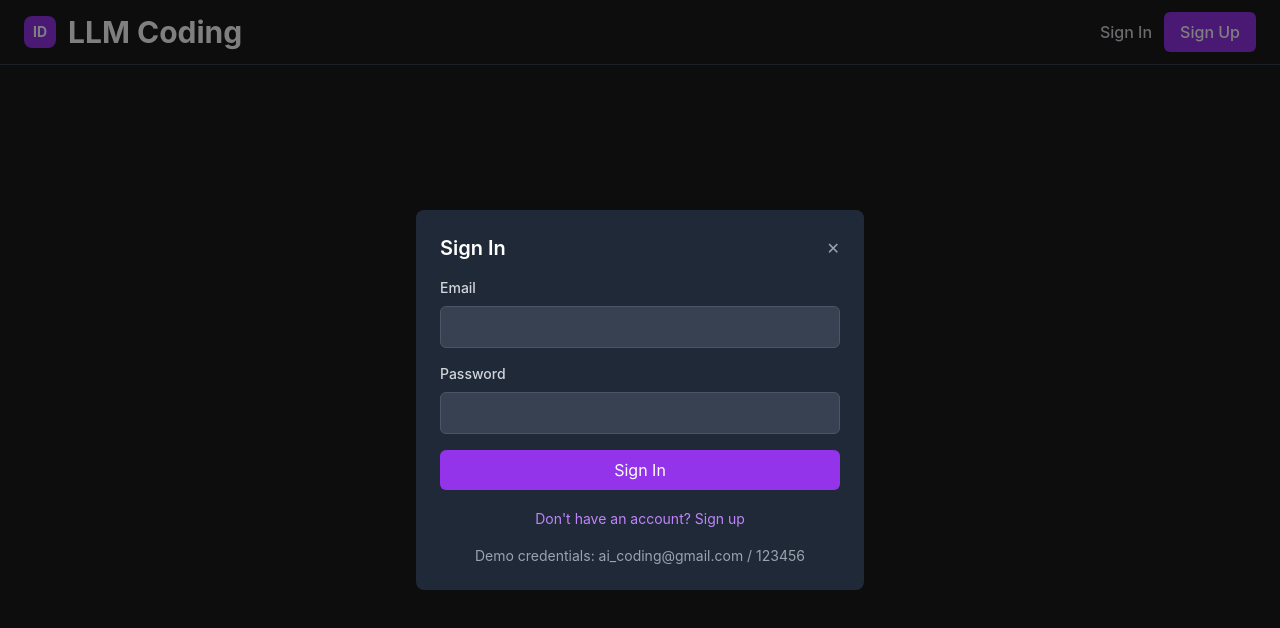
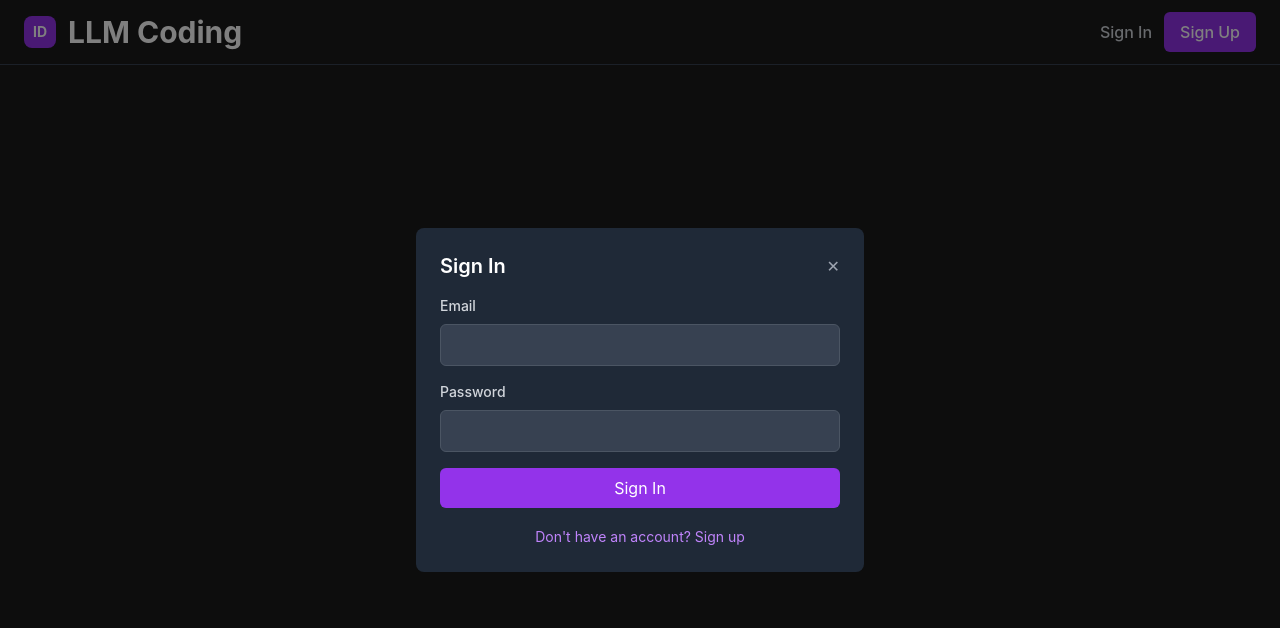
Before and after one commit to zhibiao-boston/leetcode-for-AI-engineers, a React (Create React App) app in the folder frontend/: page /admin in a window 1280 px wide. Both pictures are taken after a click on the button "Sign In". Shown: the top 628 px of the page. Built offline with nearby package versions, Linux system fonts and the light colour scheme; no server answers; the HTML template or start-up script is replaced by a standard one.

Commit message:
remove: Demo credentials message from login form
- Remove 'Demo credentials: ai_coding@gmail.com / 123456' message
- Clean up login form UI

```diff
--- a/frontend/src/components/AuthModal.tsx
+++ b/frontend/src/components/AuthModal.tsx
@@ -158,11 +158,6 @@ const AuthModal: React.FC<AuthModalProps> = ({ isOpen, onClose, mode, onModeChan
           </button>
         </div>
 
-        {mode === 'login' && (
-          <div className="mt-4 text-center text-sm text-gray-400">
-            Demo credentials: ai_coding@gmail.com / 123456
-          </div>
-        )}
       </div>
     </div>
   );
```
